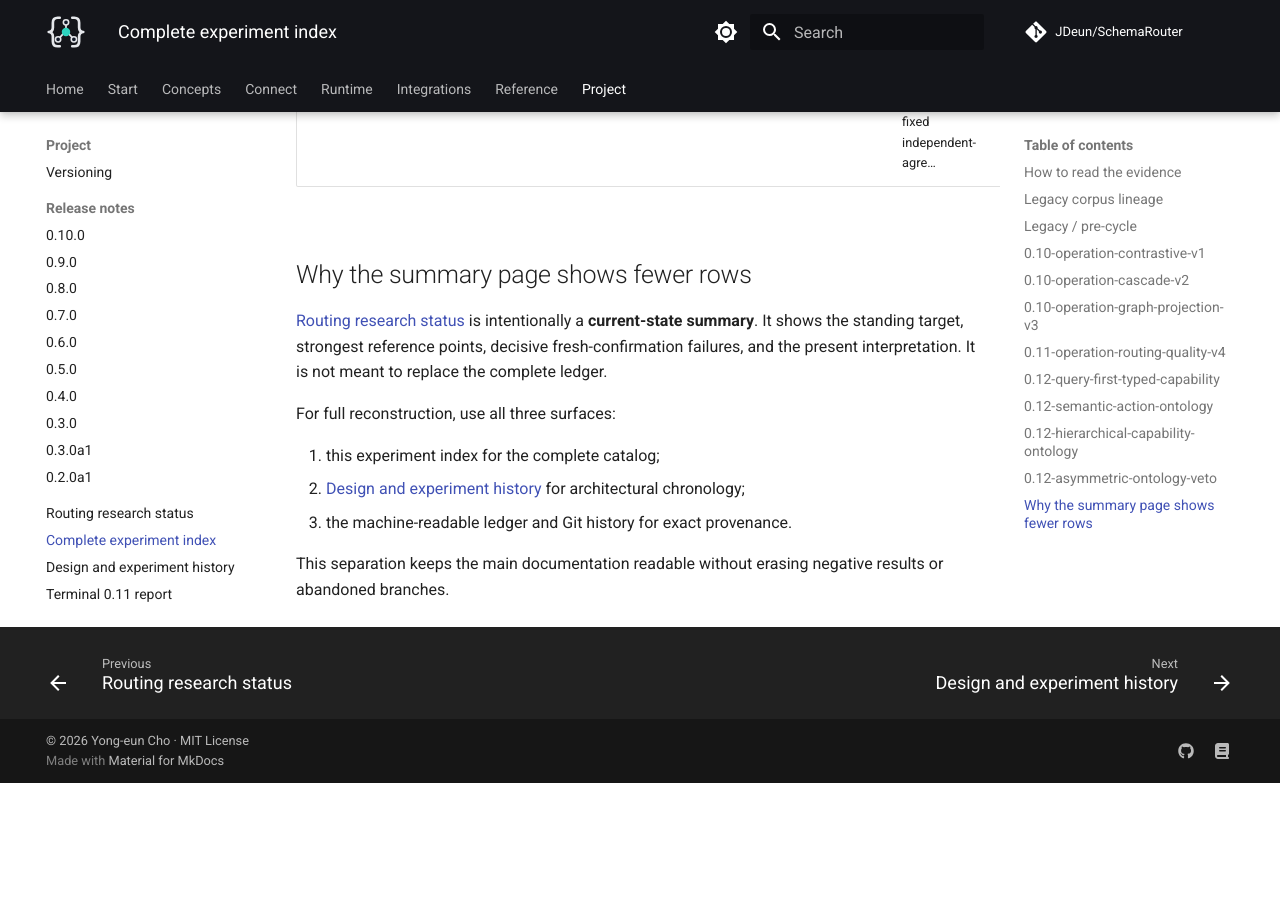
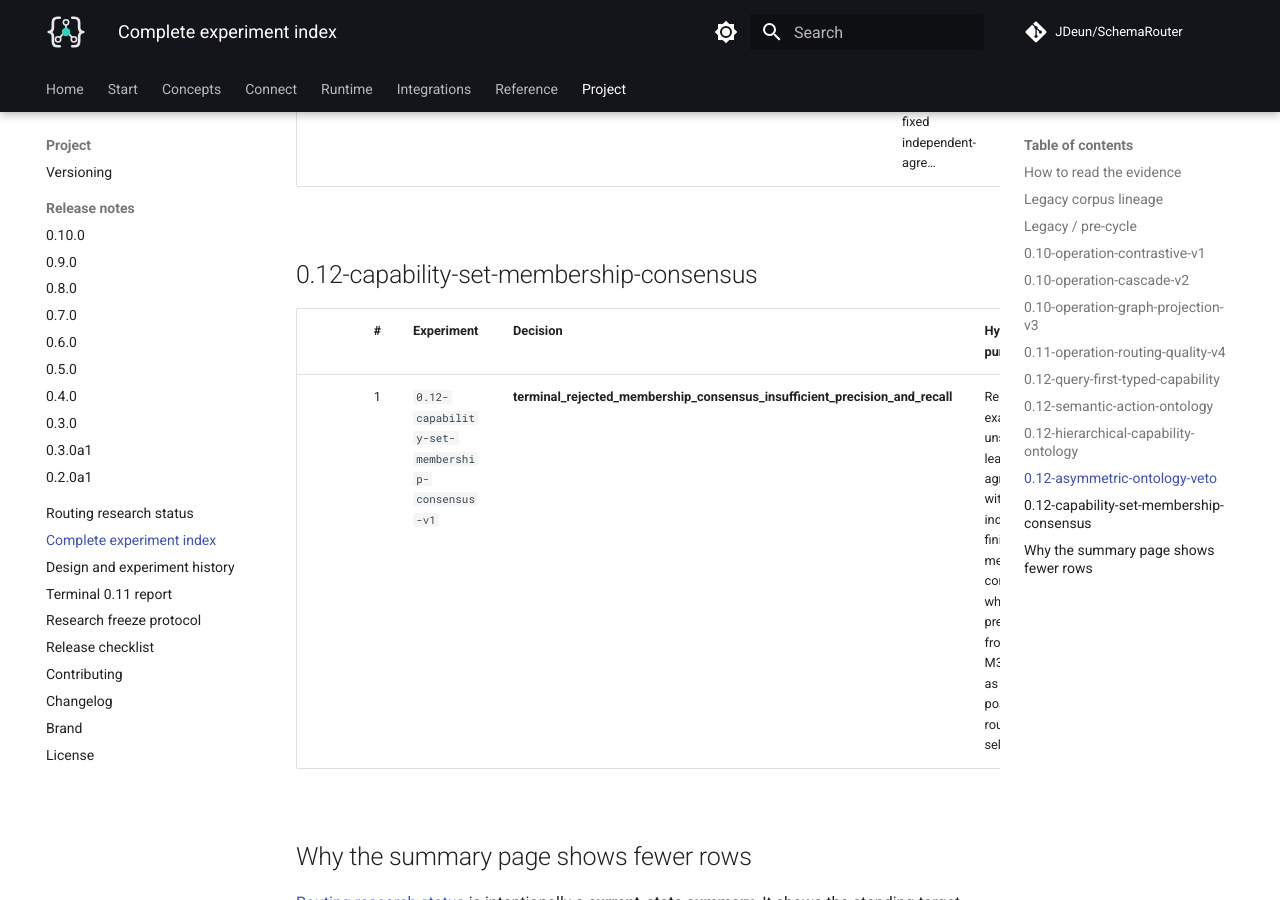
Before and after one commit to JDeun/SchemaRouter, an MkDocs documentation site: the page built from docs/research/experiment-index.md, in a window 1280 px wide and 900 px high, scrolled down 14634 px. Built offline with MkDocs 1.6.1 and Material for MkDocs 9.7.7, drawn with Linux system fonts in a browser that asks for light colours; comment, search, counter and statistics services are not loaded; before the commit the page ends 15417 px from its top, so only the background shows below that; some of the changed lines change nothing that is shown.

Commit message:
docs: refresh complete experiment index through #363

```diff
--- a/docs/research/experiment-index.md
+++ b/docs/research/experiment-index.md
@@ -8,7 +8,7 @@
 
 Current machine-readable ledger:
 
-- independent experiment records: **64**;
+- independent experiment records: **65**;
 - legacy routing corpus lineage: **13** versioned corpora;
 - routine bugfix-only commits are not counted as independent experiments unless they changed an
   architecture invariant, evaluation protocol, or empirical claim;
@@ -51,7 +51,7 @@
 
 | # | Experiment | Decision | Hypothesis / purpose | Evidence |
 | ---: | --- | --- | --- | --- |
-| 1 | `pre-0.8-no-route-sentinel-ablation` | **sentinel_removed** | An explicit none_of_the_above pseudo-option could improve empty-recall no-route discrimination. | [issue #87](https://github.com/JDeun/SchemaRouter/issues/87) |
+| 1 | `pre-0.8-no-route-sentinel-ablation` | **sentinel_removed** | An explicit none_of_the_above pseudo-option could improve empty-recall no-route discrimination. | [issue #87](https://github.com/JDeun/SchemaRouter/issues/87) · [`e41f57a044`](https://github.com/JDeun/SchemaRouter/commit/e41f57a044182deb374980c28d66863d637a691b) |
 
 ## 0.10-operation-contrastive-v1
 
@@ -84,14 +84,14 @@
 | 7 | `0.11-nli-boundary-superseded` | **superseded_before_result_interpretation** | Recorded design / evaluation step. | [PR #192](https://github.com/JDeun/SchemaRouter/pull/192) |
 | 8 | `0.11-pairwise-tool-hierarchy` | **rejected_on_development** | Pairwise tool ranking crossed the 70% supported gate but did not provide an open-set capability boundary and badly missed rejection/false-route gates. | [PR #193](https://github.com/JDeun/SchemaRouter/pull/193) |
 | 9 | `0.11-direct-multilingual-nli-boundary` | **rejected_on_development** | Conservative entailment thresholds improved unsupported rejection but collapsed supported recall; direct NLI is unsuitable as the operation selector/gate tested here. | [PR #194](https://github.com/JDeun/SchemaRouter/pull/194) |
-| 10 | `0.11-bounded-retrieve-rerank-architecture` | **architecture_implemented_diagnostic_pending** | Recorded design / evaluation step. | [PR #195](https://github.com/JDeun/SchemaRouter/pull/195) |
+| 10 | `0.11-bounded-retrieve-rerank-architecture` | **architecture_implemented_diagnostic_pending** | Recorded design / evaluation step. | [PR #195](https://github.com/JDeun/SchemaRouter/pull/195) · [`90af3e1fce`](https://github.com/JDeun/SchemaRouter/commit/90af3e1fce3bf29f45fd3347c14afc2603b37d5e) |
 | 11 | `0.11-bounded-rerank-score-diagnostic` | **ranking_headroom_validated_latency_optimization_required** | Recorded design / evaluation step. | [PR #205](https://github.com/JDeun/SchemaRouter/pull/205) · [`f43535b6ef`](https://github.com/JDeun/SchemaRouter/commit/f43535b6ef0acbc5492b9791e6757e28a343d9fa) |
 | 12 | `0.11-winner-only-threshold-semantics` | **mechanism_merged_into_active_research_stack** | Recorded design / evaluation step. | [PR #208](https://github.com/JDeun/SchemaRouter/pull/208) |
 | 13 | `0.11-evidence-projector-active-stack` | **infrastructure_merged_into_active_research_stack** | Recorded design / evaluation step. | ledger / Git history |
 | 14 | `0.11-bounded-rerank-width-ablation` | **selected_width_2_by_preregistered_smallest_passing_width_rule** | Recorded design / evaluation step. | [PR #216](https://github.com/JDeun/SchemaRouter/pull/216) · [`9f4dbff423`](https://github.com/JDeun/SchemaRouter/commit/9f4dbff423cdcb9151d00d1b15586f9b3d766235) |
 | 15 | `0.11-joint-score-margin-boundary` | **not_selected** | Joint score+margin gating adds only ~0.35 percentage points at the same false-route budget, insufficient to justify a larger route-local tuning surface before width/latency optimi… | ledger / Git history |
-| 16 | `0.11-width2-winner-gate-executable` | **rejected_on_development_latency_gate** | A width-2 bounded semantic recall plus score-only BGE rank-then-gate boundary can satisfy the 0.11 development quality gates without material latency regression. | [PR #228](https://github.com/JDeun/SchemaRouter/pull/228) |
-| 17 | `0.11-cheap-action-only-evidence-diagnostic` | **retain_as_cheap_bounded_selector_or_auxiliary_evidence_not_global_direct_fast_path** | A cheap multilingual embedding over endpoint action names and trusted operation aliases can provide independent routing evidence at materially lower latency than BGE. | [PR #230](https://github.com/JDeun/SchemaRouter/pull/230) |
+| 16 | `0.11-width2-winner-gate-executable` | **rejected_on_development_latency_gate** | A width-2 bounded semantic recall plus score-only BGE rank-then-gate boundary can satisfy the 0.11 development quality gates without material latency regression. | [PR #228](https://github.com/JDeun/SchemaRouter/pull/228) · [`fdaf3f77e9`](https://github.com/JDeun/SchemaRouter/commit/fdaf3f77e95b504e81739c69cd1d9889d36afabb) |
+| 17 | `0.11-cheap-action-only-evidence-diagnostic` | **retain_as_cheap_bounded_selector_or_auxiliary_evidence_not_global_direct_fast_path** | A cheap multilingual embedding over endpoint action names and trusted operation aliases can provide independent routing evidence at materially lower latency than BGE. | [PR #230](https://github.com/JDeun/SchemaRouter/pull/230) · [`521dcc65e0`](https://github.com/JDeun/SchemaRouter/commit/521dcc65e0269d68c76a372606f8d22b2ac57aa1) |
 | 18 | `0.11-action-guided-single-pair-bge-diagnostic` | **rejected_on_supported_recall** | Use cheap action-only evidence to choose one already-authorized width-2 candidate, then score only one BGE pair to remove CPU tail latency. | [issue #231](https://github.com/JDeun/SchemaRouter/issues/231) · [PR #232](https://github.com/JDeun/SchemaRouter/pull/232) |
 | 19 | `0.11-bounded-action-embedding-diagnostic` | **rejected_on_open_set_supported_recall** | Replace BGE inside width-2 authorized recall with cached action-only MiniLM embedding evidence. | [issue #233](https://github.com/JDeun/SchemaRouter/issues/233) · [PR #236](https://github.com/JDeun/SchemaRouter/pull/236) |
 | 20 | `0.11-minilm-dual-view-diagnostic` | **rejected_backbone_capacity_insufficient** | Use one MiniLM query embedding against cached schema/domain and action-only route views to separate ranking evidence from open-set confidence. | [issue #240](https://github.com/JDeun/SchemaRouter/issues/240) · [PR #241](https://github.com/JDeun/SchemaRouter/pull/241) |
@@ -102,7 +102,7 @@
 | 25 | `0.11-conditional-zero-false-rejected-winner-rescue` | **rejected_zero_false_rescue_recovers_only_5_of_required_15** | Recorded design / evaluation step. | [issue #255](https://github.com/JDeun/SchemaRouter/issues/255) · [PR #258](https://github.com/JDeun/SchemaRouter/pull/258) |
 | 26 | `0.11-route-local-stable-bge-m3-fusion` | **rejected_strict_boundary_below_85_percent_despite_90_54_raw_ceiling** | Route-local fusion weights selected from the already-preregistered #246 grid may recover the remaining exact-route gap while midpoint/canonicalized thresholds remove observed-scor… | [issue #256](https://github.com/JDeun/SchemaRouter/issues/256) · [PR #257](https://github.com/JDeun/SchemaRouter/pull/257) |
 | 27 | `0.11-numerically-robust-threshold-freeze-policy` | **required_for_future_frozen_candidates** | Recorded design / evaluation step. | [issue #253](https://github.com/JDeun/SchemaRouter/issues/253) |
-| 28 | `0.11-bge-m3-robust-budget6-executable-confirmation` | **confirmed_as_numerically_robust_strict_base_for_conditional_rescue** | Recorded design / evaluation step. | [issue #259](https://github.com/JDeun/SchemaRouter/issues/259) |
+| 28 | `0.11-bge-m3-robust-budget6-executable-confirmation` | **confirmed_as_numerically_robust_strict_base_for_conditional_rescue** | Recorded design / evaluation step. | [issue #259](https://github.com/JDeun/SchemaRouter/issues/259) · [`9e9b1049ea`](https://github.com/JDeun/SchemaRouter/commit/9e9b1049eac779adbc5781bfc45a447966ae32e8) |
 | 29 | `0.11-cross-model-zero-false-abstention-rescue` | **gte_agreement_bge_selected_for_frozen_confirmation** | Recorded design / evaluation step. | [issue #262](https://github.com/JDeun/SchemaRouter/issues/262) · [PR #263](https://github.com/JDeun/SchemaRouter/pull/263) |
 | 30 | `0.11-zero-false-cross-model-frozen-candidate` | **rejected_surface_fragile_positive_open_set_boundary** | Recorded design / evaluation step. | [issue #265](https://github.com/JDeun/SchemaRouter/issues/265) · [PR #270](https://github.com/JDeun/SchemaRouter/pull/270) |
 | 31 | `0.11-robust-base-winner-crossencoder-rescue` | **rejected_safe_but_insufficient_rescue** | Recorded design / evaluation step. | [issue #266](https://github.com/JDeun/SchemaRouter/issues/266) |
@@ -111,25 +111,25 @@
 | 34 | `0.11-explicit-negative-capability-prototype-veto` | **rejected_combined_winner_domain_ood_veto** | Recorded design / evaluation step. | [issue #275](https://github.com/JDeun/SchemaRouter/issues/275) · [PR #276](https://github.com/JDeun/SchemaRouter/pull/276) |
 | 35 | `0.11-global-signed-capability-prototype-bank` | **rejected_global_signed_prototype_evidence_too_coarse** | Recorded design / evaluation step. | [issue #277](https://github.com/JDeun/SchemaRouter/issues/277) · [PR #278](https://github.com/JDeun/SchemaRouter/pull/278) |
 | 36 | `0.11-dual-signed-negative-openworld` | **rejected_scalar_signed_evidence_overlap** | Recorded design / evaluation step. | [issue #279](https://github.com/JDeun/SchemaRouter/issues/279) · [PR #280](https://github.com/JDeun/SchemaRouter/pull/280) |
-| 37 | `0.11-rank-based-capability-set-openworld` | **rejected_fixed_prototype_heuristics_terminated** | Recorded design / evaluation step. | [issue #281](https://github.com/JDeun/SchemaRouter/issues/281) · [PR #283](https://github.com/JDeun/SchemaRouter/pull/283) |
-| 38 | `0.11-grouped-oof-learned-winner-verifier` | **promote_hgb_p0_500_to_separate_frozen_candidate** | Recorded design / evaluation step. | [issue #285](https://github.com/JDeun/SchemaRouter/issues/285) · [PR #286](https://github.com/JDeun/SchemaRouter/pull/286) |
-| 39 | `0.11-external-qwen3-semantic-capability-verifier` | **reject** | Recorded design / evaluation step. | [issue #289](https://github.com/JDeun/SchemaRouter/issues/289) · [PR #290](https://github.com/JDeun/SchemaRouter/pull/290) |
-| 40 | `0.11-frozen-hgb-winner-verifier-candidate` | **rejected_fresh_surface_generalization_failure** | Recorded design / evaluation step. | [issue #287](https://github.com/JDeun/SchemaRouter/issues/287) · [PR #288](https://github.com/JDeun/SchemaRouter/pull/288) |
-| 41 | `0.11-system-one-provider-contract` | **accepted_reusable_infrastructure** | Recorded design / evaluation step. | [issue #291](https://github.com/JDeun/SchemaRouter/issues/291) · [PR #292](https://github.com/JDeun/SchemaRouter/pull/292) |
-| 42 | `0.11-pluggable-system-one-routing` | **direct_laya_rejected_parent_remains_open_for_system_one_comparison** | Recorded design / evaluation step. | [issue #293](https://github.com/JDeun/SchemaRouter/issues/293) · [PR #294](https://github.com/JDeun/SchemaRouter/pull/294) |
+| 37 | `0.11-rank-based-capability-set-openworld` | **rejected_fixed_prototype_heuristics_terminated** | Recorded design / evaluation step. | [issue #281](https://github.com/JDeun/SchemaRouter/issues/281) · [PR #283](https://github.com/JDeun/SchemaRouter/pull/283) · [`944df2e0f2`](https://github.com/JDeun/SchemaRouter/commit/944df2e0f2dc8617e7b97e6a38d4e2f5684f5324) |
+| 38 | `0.11-grouped-oof-learned-winner-verifier` | **promote_hgb_p0_500_to_separate_frozen_candidate** | Recorded design / evaluation step. | [issue #285](https://github.com/JDeun/SchemaRouter/issues/285) · [PR #286](https://github.com/JDeun/SchemaRouter/pull/286) · [`cfaafb84bb`](https://github.com/JDeun/SchemaRouter/commit/cfaafb84bb651a6d6d38c4ce741f05ac61f37e9e) |
+| 39 | `0.11-external-qwen3-semantic-capability-verifier` | **reject** | Recorded design / evaluation step. | [issue #289](https://github.com/JDeun/SchemaRouter/issues/289) · [PR #290](https://github.com/JDeun/SchemaRouter/pull/290) · [`68e812ab5c`](https://github.com/JDeun/SchemaRouter/commit/68e812ab5c72bd42664e21f8c9f62a760465cb03) |
+| 40 | `0.11-frozen-hgb-winner-verifier-candidate` | **rejected_fresh_surface_generalization_failure** | Recorded design / evaluation step. | [issue #287](https://github.com/JDeun/SchemaRouter/issues/287) · [PR #288](https://github.com/JDeun/SchemaRouter/pull/288) · [`e5b10ee01e`](https://github.com/JDeun/SchemaRouter/commit/e5b10ee01ec23af6113c562b51e1db0c6d003d7a) |
+| 41 | `0.11-system-one-provider-contract` | **accepted_reusable_infrastructure** | Recorded design / evaluation step. | [issue #291](https://github.com/JDeun/SchemaRouter/issues/291) · [PR #292](https://github.com/JDeun/SchemaRouter/pull/292) · [`7f4118ea05`](https://github.com/JDeun/SchemaRouter/commit/7f4118ea059ab448ca132a3ef83b7a43135318c8) |
+| 42 | `0.11-pluggable-system-one-routing` | **direct_laya_rejected_parent_remains_open_for_system_one_comparison** | Recorded design / evaluation step. | [issue #293](https://github.com/JDeun/SchemaRouter/issues/293) · [PR #294](https://github.com/JDeun/SchemaRouter/pull/294) · [`48e329ee94`](https://github.com/JDeun/SchemaRouter/commit/48e329ee949d0d7a42d93a7c06c7ecbc62edfedc) |
 | 43 | `0.11-kev-08b-choice-noul-screen` | **no_quality_result_runtime_nonviable** | Recorded design / evaluation step. | [issue #299](https://github.com/JDeun/SchemaRouter/issues/299) · [PR #300](https://github.com/JDeun/SchemaRouter/pull/300) |
-| 44 | `0.11-pinned-laya-noul-veto` | **reject** | Recorded design / evaluation step. | [issue #301](https://github.com/JDeun/SchemaRouter/issues/301) · [PR #302](https://github.com/JDeun/SchemaRouter/pull/302) |
+| 44 | `0.11-pinned-laya-noul-veto` | **reject** | Recorded design / evaluation step. | [issue #301](https://github.com/JDeun/SchemaRouter/issues/301) · [PR #302](https://github.com/JDeun/SchemaRouter/pull/302) · [`46af3c3d01`](https://github.com/JDeun/SchemaRouter/commit/46af3c3d0156b7b7bfd40686aa5639571f91a936) |
 | 45 | `0.11-laya-choice-noul-full-catalog` | **superseded_by_301** | Recorded design / evaluation step. | [issue #295](https://github.com/JDeun/SchemaRouter/issues/295) · [PR #296](https://github.com/JDeun/SchemaRouter/pull/296) |
 | 46 | `0.11-top4-typed-capability-routing` | **same_laya_variant_dominated; provider_neutral_contingency_only** | Recorded design / evaluation step. | [issue #303](https://github.com/JDeun/SchemaRouter/issues/303) · [PR #310](https://github.com/JDeun/SchemaRouter/pull/310) |
-| 47 | `0.11-generic-decision-callable-benchmark` | **accepted_reusable_infrastructure** | Recorded design / evaluation step. | [issue #304](https://github.com/JDeun/SchemaRouter/issues/304) · [PR #305](https://github.com/JDeun/SchemaRouter/pull/305) |
+| 47 | `0.11-generic-decision-callable-benchmark` | **accepted_reusable_infrastructure** | Recorded design / evaluation step. | [issue #304](https://github.com/JDeun/SchemaRouter/issues/304) · [PR #305](https://github.com/JDeun/SchemaRouter/pull/305) · [`c9678b95a6`](https://github.com/JDeun/SchemaRouter/commit/c9678b95a6dc592a1c3b850a6aea8b1675ff94a4) |
 | 48 | `0.11-anyjev-l0-content-free-noul-veto` | **await_realistic_runtime_before_execution** | Recorded design / evaluation step. | [issue #311](https://github.com/JDeun/SchemaRouter/issues/311) · [PR #313](https://github.com/JDeun/SchemaRouter/pull/313) |
 | 49 | `0.11-bge-plus-kev-global-noul` | **source_kev_analysis_missing** | Recorded design / evaluation step. | [issue #314](https://github.com/JDeun/SchemaRouter/issues/314) |
 | 50 | `0.11-lightweight-negative-gte-offline-compose` | **pass_promote_executable** | Recorded design / evaluation step. | [issue #322](https://github.com/JDeun/SchemaRouter/issues/322) · [PR #323](https://github.com/JDeun/SchemaRouter/pull/323) |
 | 51 | `0.11-lightweight-negative-gte-executable` | **pass_dev_promote_fresh** | Recorded design / evaluation step. | [issue #324](https://github.com/JDeun/SchemaRouter/issues/324) · [PR #325](https://github.com/JDeun/SchemaRouter/pull/325) |
-| 52 | `0.11-lightweight-bge-gte-frozen-fresh-confirmation` | **reject_after_fresh_failure** | Recorded design / evaluation step. | [issue #326](https://github.com/JDeun/SchemaRouter/issues/326) · [PR #327](https://github.com/JDeun/SchemaRouter/pull/327) |
-| 53 | `0.11-bge-m3-colbert-operation-contract` | **reject** | Recorded design / evaluation step. | [issue #328](https://github.com/JDeun/SchemaRouter/issues/328) · [PR #329](https://github.com/JDeun/SchemaRouter/pull/329) |
-| 54 | `0.11-bge-registry-alias-envelope` | **reject** | Registry-derived sibling contrast preserves recall but accepts unsupported requests; registry cohesion rejects unsupported requests only by collapsing supported exact to ~24% and … | [issue #332](https://github.com/JDeun/SchemaRouter/issues/332) · [PR #333](https://github.com/JDeun/SchemaRouter/pull/333) |
-| 55 | `0.11-bge-gte-threshold-free-consensus` | **reject** | Cross-backbone top-1 agreement behaves as route-selection confidence rather than unsupported-capability evidence: two strong rankers frequently agree on the same plausible registe… | [issue #336](https://github.com/JDeun/SchemaRouter/issues/336) · [PR #337](https://github.com/JDeun/SchemaRouter/pull/337) |
+| 52 | `0.11-lightweight-bge-gte-frozen-fresh-confirmation` | **reject_after_fresh_failure** | Recorded design / evaluation step. | [issue #326](https://github.com/JDeun/SchemaRouter/issues/326) · [PR #327](https://github.com/JDeun/SchemaRouter/pull/327) · [`b19d7b0255`](https://github.com/JDeun/SchemaRouter/commit/b19d7b0255ee9717464b6fa65ce1ebdeaf58a1bd) |
+| 53 | `0.11-bge-m3-colbert-operation-contract` | **reject** | Recorded design / evaluation step. | [issue #328](https://github.com/JDeun/SchemaRouter/issues/328) · [PR #329](https://github.com/JDeun/SchemaRouter/pull/329) · [`4c72f2dd19`](https://github.com/JDeun/SchemaRouter/commit/4c72f2dd1939edb6ecf8415d620dbb5d58683fa0) |
+| 54 | `0.11-bge-registry-alias-envelope` | **reject** | Registry-derived sibling contrast preserves recall but accepts unsupported requests; registry cohesion rejects unsupported requests only by collapsing supported exact to ~24% and … | [issue #332](https://github.com/JDeun/SchemaRouter/issues/332) · [PR #333](https://github.com/JDeun/SchemaRouter/pull/333) · [`fa091f4329`](https://github.com/JDeun/SchemaRouter/commit/fa091f43296eb1ca680f39921010482275bb4cda) |
+| 55 | `0.11-bge-gte-threshold-free-consensus` | **reject** | Cross-backbone top-1 agreement behaves as route-selection confidence rather than unsupported-capability evidence: two strong rankers frequently agree on the same plausible registe… | [issue #336](https://github.com/JDeun/SchemaRouter/issues/336) · [PR #337](https://github.com/JDeun/SchemaRouter/pull/337) · [`d25f427569`](https://github.com/JDeun/SchemaRouter/commit/d25f427569fc4419a72963c6f31994fa170805f6) |
 | 56 | `0.11-registry-compiled-capability-verifier` | **terminal_rejected_overconservative_veto** | A provider-neutral capability IR plus generic synthetic counterfactual supervision can veto unsupported operations for arbitrary newly registered native/OpenAPI/MCP tools without … | [issue #338](https://github.com/JDeun/SchemaRouter/issues/338) · [PR #341](https://github.com/JDeun/SchemaRouter/pull/341) · [`ef75100abc`](https://github.com/JDeun/SchemaRouter/commit/ef75100abc1bb03a80ef2d7cfbd9d463accfb623) |
 
 ## 0.12-query-first-typed-capability
@@ -156,6 +156,12 @@
 | ---: | --- | --- | --- | --- |
 | 1 | `0.12-asymmetric-ontology-veto-v1` | **terminal_rejected_high_precision_low_recall_asymmetric_veto** | Preserve the frozen BGE-M3 raw top-1 as the sole positive route selector and use ontology evidence only as an asymmetric unsupported-membership veto under a fixed independent-agre… | [issue #358](https://github.com/JDeun/SchemaRouter/issues/358) · [PR #360](https://github.com/JDeun/SchemaRouter/pull/360) · [`759359882c`](https://github.com/JDeun/SchemaRouter/commit/759359882c3deb1be310fc540bbb1780b1543885) |
 
+## 0.12-capability-set-membership-consensus
+
+| # | Experiment | Decision | Hypothesis / purpose | Evidence |
+| ---: | --- | --- | --- | --- |
+| 1 | `0.12-capability-set-membership-consensus-v1` | **terminal_rejected_membership_consensus_insufficient_precision_and_recall** | Replace exact unsupported-leaf agreement with independent finite-set membership consensus while preserving frozen BGE-M3 raw top-1 as the sole positive route selector. | [issue #363](https://github.com/JDeun/SchemaRouter/issues/363) · [PR #364](https://github.com/JDeun/SchemaRouter/pull/364) · [`f198f896c4`](https://github.com/JDeun/SchemaRouter/commit/f198f896c44860c27ce14b4c88200096ef0b754f) |
+
 ## Why the summary page shows fewer rows
 
 [Routing research status](routing-status.md) is intentionally a **current-state summary**. It shows
```
